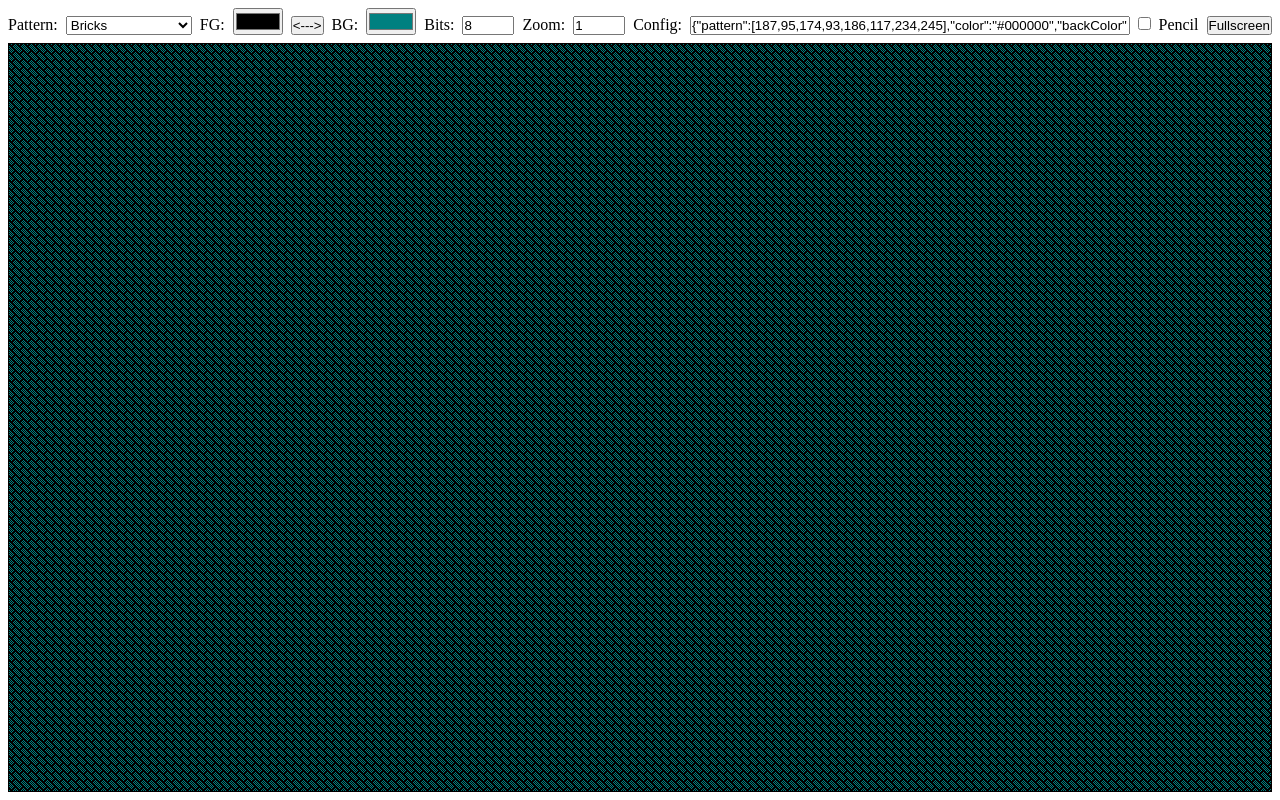
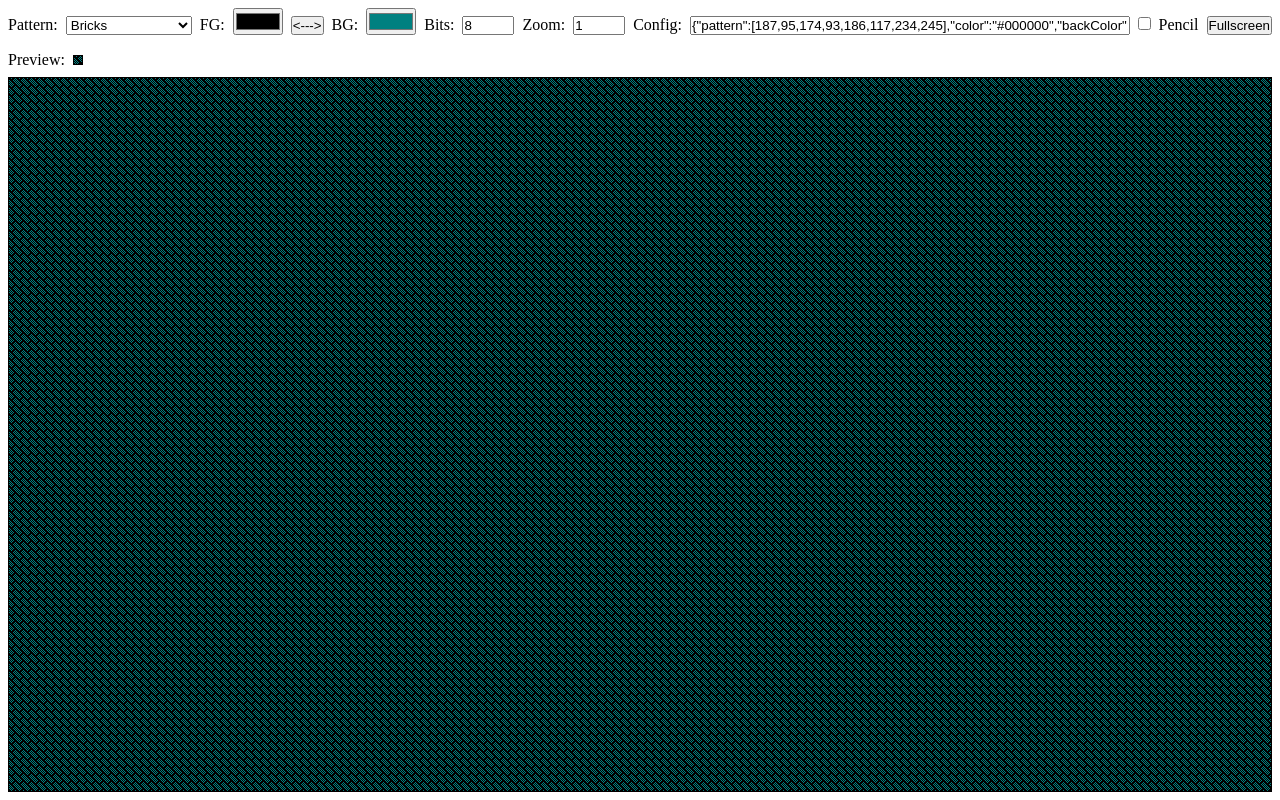
Before and after one commit to dinhngtu/desktop-patterns, a plain HTML site: page index.html in a window 1280 px wide. Drawn offline with Linux system fonts and the light colour scheme.

Commit message:
add preview

```diff
--- a/index.css
+++ b/index.css
@@ -50,6 +50,10 @@ body, .main {
     border: 1px solid black;
 }
 
+#preview:not(:fullscreen) {
+    border: 1px solid black;
+}
+
 .grow {
     flex-grow: 1;
 }
--- a/index.html
+++ b/index.html
@@ -44,8 +44,14 @@
                 <input type="button" id="fullscreen" value="Fullscreen">
             </div>
         </div>
+        <div class="controls">
+            <div class="controlgroup">
+                <label for="preview">Preview:</label>
+                <canvas id="preview" width="8" height="8"></canvas>
+            </div>
+        </div>
         <div id="wrapper">
-            <canvas id="canvas"></canvas>
+            <canvas id="render"></canvas>
         </div>
     </div>
     <script src="index.js" type="text/javascript"></script>
--- a/index.js
+++ b/index.js
@@ -87,7 +87,7 @@ function loadPatterns() {
 }
 
 function createPattern(options) {
-  const pc = document.createElement("canvas");
+  const pc = document.getElementById("preview");
   pc.width = options.bpc * options.zoom;
   pc.height = options.pattern.length * options.zoom;
 
@@ -132,7 +132,7 @@ function createPattern(options) {
 
 function render(options) {
   const wrapper = document.getElementById("wrapper");
-  const canvas = document.getElementById("canvas");
+  const canvas = document.getElementById("render");
   canvas.width = wrapper.clientWidth;
   canvas.height = wrapper.clientHeight;
 
@@ -213,9 +213,11 @@ window.addEventListener("DOMContentLoaded", () => {
   const bg = document.getElementById("bg");
   const swap = document.getElementById("swap");
   const config = document.getElementById("config");
-  const canvas = document.getElementById("canvas");
+  const preview = document.getElementById("preview");
+  const canvas = document.getElementById("render");
   const pencil = document.getElementById("pencil");
   const fullscreen = document.getElementById("fullscreen");
+
   window.addEventListener("resize", () => render(load()));
   document.querySelectorAll(".control").forEach(x => x.addEventListener("change", () => render(save())));
   swap.addEventListener("click", () => {
@@ -230,6 +232,12 @@ window.addEventListener("DOMContentLoaded", () => {
     }
   });
   config.addEventListener("focus", () => config.select());
+  preview.addEventListener("click", ev => {
+    if (pencil.checked) {
+      const cp = preview.getBoundingClientRect()
+      draw(ev.clientX - cp.left, ev.clientY - cp.top);
+    }
+  });
   canvas.addEventListener("click", ev => {
     if (pencil.checked) {
       const cp = canvas.getBoundingClientRect()
```
